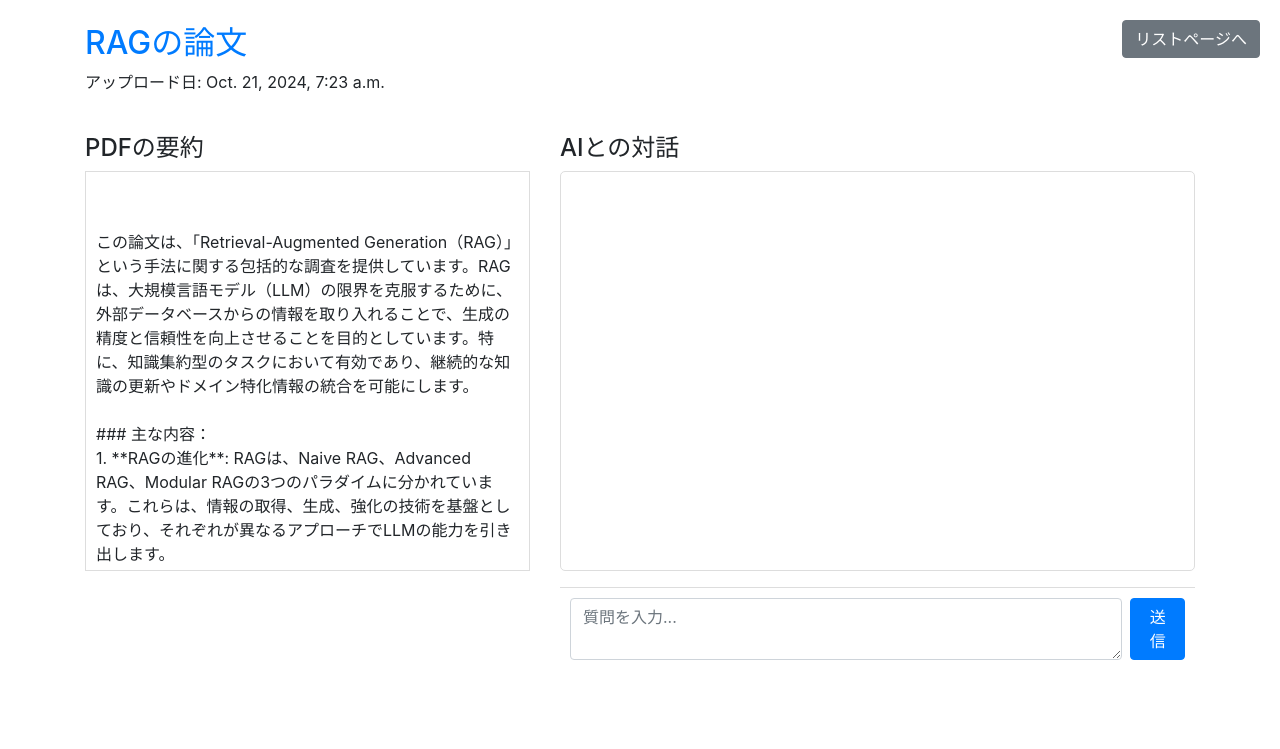
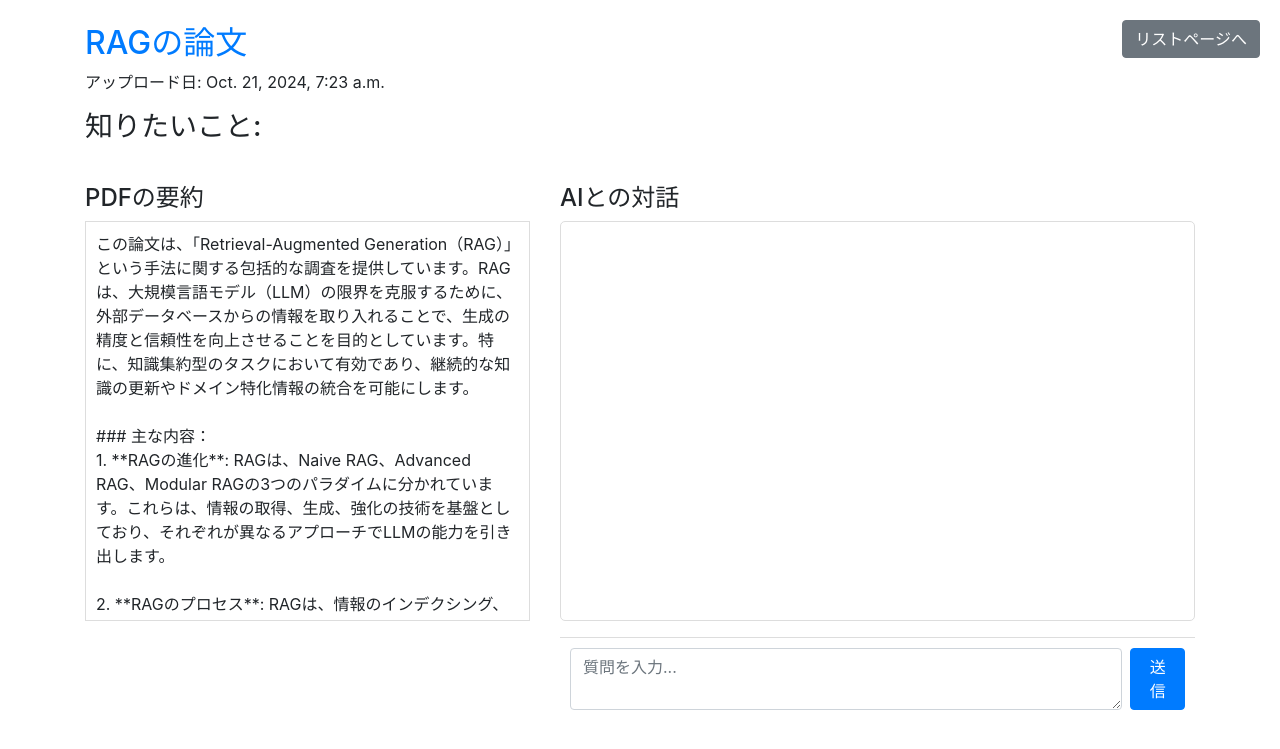
Before and after one commit to NaoyukiUed/M1research, a Django app: template book_project/templates/document_detail.html in a window 1280 px wide. Shown: the top 749 px of the page. Run offline with Django 5.2, Linux system fonts and the light colour scheme; the template is opened without the code that fills it: values that come from a table or form of the project are taken from there, others are empty; data comes from the database, SQL or seed files in the repository; both versions use the stored data as it was after the commit; parts of the project's set-up code (start-up, migrations or seed data) failed here and were passed over; some libraries are stand-ins or nearby versions.

Commit message:
目的ベースの読み

```diff
--- a/book_project/book_app/forms.py
+++ b/book_project/book_app/forms.py
@@ -7,6 +7,10 @@ class ProfileForm(forms.ModelForm):
         fields = ['name', 'profile_image']
 
 class DocumentForm(forms.ModelForm):
+    point_1 = forms.CharField(max_length=255, required=False, label="知りたいこと 1")
+    point_2 = forms.CharField(max_length=255, required=False, label="知りたいこと 2")
+    point_3 = forms.CharField(max_length=255, required=False, label="知りたいこと 3")
+
     class Meta:
         model = Document
-        fields = ('title', 'pdf_file')
+        fields = ['title', 'pdf_file', 'point_1', 'point_2', 'point_3']
--- a/book_project/book_app/models.py
+++ b/book_project/book_app/models.py
@@ -12,6 +12,9 @@ class Document(models.Model):
     uploaded_at = models.DateTimeField(auto_now_add=True)
     text_content = models.TextField(blank=True)
     text_summary = models.TextField(blank=True)
+    point_1 = models.CharField(max_length=255, blank=True, null=True)  # 知りたいこと 1
+    point_2 = models.CharField(max_length=255, blank=True, null=True)  # 知りたいこと 2
+    point_3 = models.CharField(max_length=255, blank=True, null=True)  # 知りたいこと 3
 
     def __str__(self):
         return self.title
--- a/book_project/templates/document_detail.html
+++ b/book_project/templates/document_detail.html
@@ -66,6 +66,18 @@
                   <a href="{{ document.pdf_file.url }}" target="_blank">{{ document.title }}</a>
                 </h2>
                 <p>アップロード日: {{ document.uploaded_at }}</p>
+                <h3>知りたいこと:</h3>
+                <ul>
+                    {% if document.point_1 %}
+                        <li>{{ document.point_1 }}</li>
+                    {% endif %}
+                    {% if document.point_2 %}
+                        <li>{{ document.point_2 }}</li>
+                    {% endif %}
+                    {% if document.point_3 %}
+                        <li>{{ document.point_3 }}</li>
+                    {% endif %}
+                </ul>
             </div>
         </div>
 
@@ -74,7 +86,7 @@
             <!-- 左半分: PDFの要約 -->
             <div class="col-md-5">
                 <h4>PDFの要約</h4>
-                <div class="summary" style="white-space: pre-wrap; border: 1px solid #ddd; padding: 10px; height: 400px; overflow-y: auto;">
+                <div id="summary-container" class="summary" style="white-space: pre-wrap; border: 1px solid #ddd; padding: 10px; height: 400px; overflow-y: auto;">
                     <div>{{ document.text_summary }}</div>
                 </div>
             </div>
@@ -109,6 +121,7 @@
 
     <!-- JavaScriptでフォームの送信処理 -->
     <script>
+        document.getElementById('summary-container').innerHTML = "{{ document.text_summary|escapejs }}";
         document.getElementById('chat-form').addEventListener('submit', function(event) {
             event.preventDefault(); // ページのリロードを防止
 
@@ -155,14 +168,20 @@
     const messageElement = document.createElement('div');
     messageElement.classList.add('message', sender);
 
+    // AIの返答がHTML形式なのでinnerHTMLを使用
     const textElement = document.createElement('div');
     textElement.classList.add('text');
-            textElement.textContent = message;
+
+    if (sender === 'ai') {
+        textElement.innerHTML = message;  // HTML形式をそのまま表示
+    } else {
+        textElement.textContent = message;  // ユーザーのメッセージはテキストとして表示
+    }
 
     messageElement.appendChild(textElement);
     chatContainer.appendChild(messageElement);
 
-            // 自動的にスクロール
+    // チャットコンテナのスクロールを最下部に
     chatContainer.scrollTop = chatContainer.scrollHeight;
 }
 
```
Also changed, not shown: book_project/book_app/views.py (+18 -3 lines), book_project/book_app/migrations/0005_document_point_1_document_point_2_document_point_3.py (added), book_project/db.sqlite3, 6 other files. Lines whose indentation alone changed are shown as unchanged.
